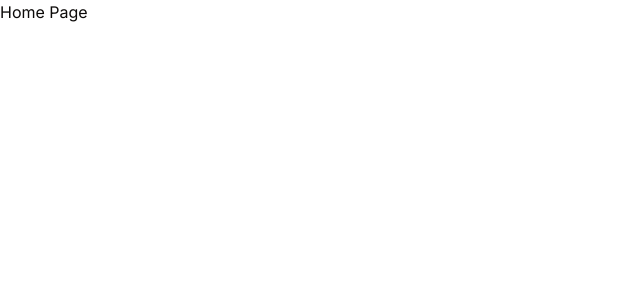
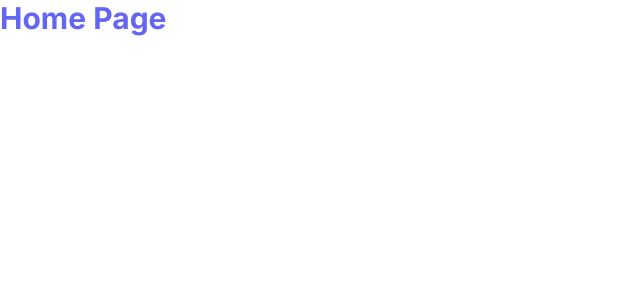
Before and after one commit to cutpix/cutpix.github.io, a Next.js app: page / in a window 1280 px wide. Shown: the top 300 px of the page, without its empty margins (0-640 px from the left). Built offline with nearby package versions, Linux system fonts and the light colour scheme.

Commit message:
Environment Setup
Remove default tags in home page.

```diff
--- a/app/globals.css
+++ b/app/globals.css
@@ -1,6 +1,12 @@
 @tailwind base;
 @tailwind components;
 @tailwind utilities;
+
+html,
+body,
+:root {
+  height: 100%;
+}
 
 @layer base {
   :root {
--- a/app/page.tsx
+++ b/app/page.tsx
@@ -3,7 +3,7 @@
 export default function Home() {
   return (
     <main>
-      <h1>Home Page</h1>
+      <h1 className='text-3xl font-bold text-indigo-500'>Home Page</h1>
     </main>
   )
 }
```
